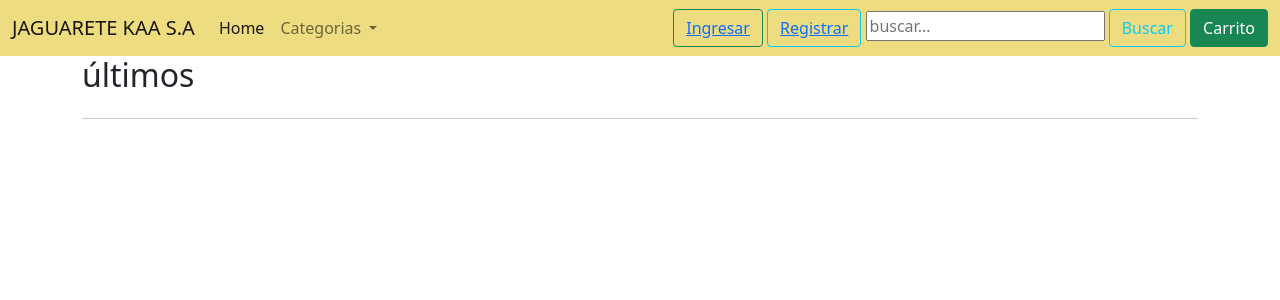
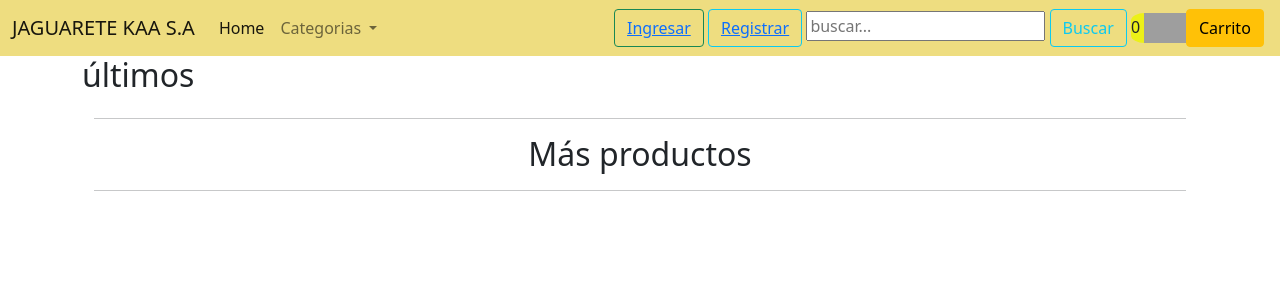
Before and after one commit to fer-kt/django-ecommerce, a Django app: page / in a window 1280 px wide. Shown: the top 300 px of the page. Run offline with Django 3.2, Linux system fonts and the light colour scheme; data that the repository does not hold is empty; grey boxes are pictures that could not be loaded.

Commit message:
carrito agregado y solucionados algunos pequeños bugs

```diff
--- a/TIENDA/context_processor.py
+++ b/TIENDA/context_processor.py
@@ -1,5 +1,10 @@
-from .models import Categoria
+from .models import Categoria, Producto
+
 
 def extras(request):
-    categoria = Categoria.objects.all()
-    return({ 'categoria': categoria})
+    if "carrito" not in request.session:
+        request.session["carrito"] = []
+    cantidad_productos = len(request.session['carrito'])
+    return({'categoria': Categoria.objects.all(),
+            'cantidad_productos': cantidad_productos,
+            })
--- a/TIENDA/models.py
+++ b/TIENDA/models.py
@@ -26,7 +26,9 @@ class Producto(models.Model):
 class Carrito(models.Model):
     usuario = models.ForeignKey(User, on_delete=models.CASCADE, related_name='usuario')
     lista = models.ManyToManyField(Producto)
-    #total
+
+    def guardar(self):
+        self.save()
 
     def __str__(self) -> str:
-        return f'{self.usuario}, {self.lista} '
+        return f'{self.usuario} '
--- a/TIENDA/templates/tienda/agregar.html
+++ b/TIENDA/templates/tienda/agregar.html
@@ -27,5 +27,6 @@
 
 
 
+
 <a href=" {% url 'tienda:home' %} " class="btn btn-primary"> Volver al inicio</a>
 {% endblock body %}
--- a/TIENDA/templates/tienda/index.html
+++ b/TIENDA/templates/tienda/index.html
@@ -8,40 +8,58 @@
 
 
 
+
 <h2>últimos </h2>
+<div class="container">
 
         <div class="row justify-content-md-around">
             {% for producto in nuevos  %}
+                <div class="col-sm">
                     <div class="card text-end" style="width: 18rem;">
+                        <div class="card-body">
                             <img src=" {{ media_url  }}{{ producto.imagen.url }}" class="card-img-top" alt="...">
-                <div class="card-body">
                             <h5 class="card-title">{{producto.titulo}}</h5>
-                    <p class="card-text">{{producto.descripcion}}</p>
+                            <p class="card-text">{{producto.descripcion |  slice:'0:50'}}...</p>
+                            <p class="card-text"> ${{producto.precio}} </p>
 
                             <a href="{% url 'tienda:producto' producto.id %}  " class="btn btn-primary">ver más</a>
+
+                        </div>
                     </div>
                 </div>
             {% endfor %}
         </div>
 
     <hr>
+</div>
 
 
+<div class="container">
+<h2 class="text-center">Más productos</h2>
+<hr>
+<table class="table table-hover table-responsive-md">
+    {% for producto in productos  %}
+        <tr>
+            <th scope="col " class="col-sm-1"> <img src=" {{ media_url  }}{{ producto.imagen.url }}" style="max-width: 100%;" alt= {{producto.titulo}}>  </th>
+            <th scope="col"> {{producto.titulo}} </th>
+            <th scope="col">{{producto.descripcion |slice:"0:50"}}... </th>
+            <th scope="col">${{producto.precio}} </th>
+            <th scope="col"><a href="{% url 'tienda:producto' producto.id %}  " class="btn btn-primary">ver más</a> </th>
 
-     <div class="row">
-        {% for producto in productos  %}
-            <div class="card text-end" style="width: 18rem;">
-                <img src=" {{ media_url  }}{{ producto.imagen.url }}" class="card-img-top img-thumbnail" alt= {{producto.titulo}}>
-                <div class="card-body">
-                    <h5 class="card-title">{{producto.titulo}}</h5>
-                    <p class="card-text">{{producto.descripcion}}</p>
-                    <p> {{producto.fecha}}   </p>
-                    <a href="{% url 'tienda:producto' producto.id %}  " class="btn btn-primary">ver más</a>
-                </div>
-            </div>
+        </tr>
       {% endfor %}
+
+</table>
+
 </div>
 
 
 
+
+
+
+
+
+
+
 {% endblock body %}
--- a/TIENDA/templates/tienda/layout.html
+++ b/TIENDA/templates/tienda/layout.html
@@ -61,17 +61,20 @@
                 <div class="dropdown">
                     {% if user.is_authenticated %}
                     Bienvenido!
-                    <button class="btn btn-warning dropdown-toggle" type="button" id="dropdownMenuButton1" data-bs-toggle="dropdown" aria-expanded="false">
+                    <button class="btn btn-warning dropdown-toggle" type="button" id="dropdownMenuButton1"
+                        data-bs-toggle="dropdown" aria-expanded="false">
                         {{user.username}}
                     </button>
                     <ul class="dropdown-menu" aria-labelledby="dropdownMenuButton1">
-                          <li><a class="dropdown-item btn btn-warning" href="{% url 'logout' %} ">Salir</a></li>
+                        <li><a class="dropdown-item btn btn-warning" href="{% url 'logout' %} ">Salir  </a></li>
 
                     </ul>
                     {% else %}
                     <div class="d-grid gap-2 d-md-block">
-                            <button class="btn btn-outline-success" type="button"><a href=" {% url 'login' %} ">Ingresar</a></button>
-                            <button class="btn btn-outline-info" type="button"><a href=" {% url 'USUARIOS:registrarse' %} ">Registrar</a></button>
+                        <button class="btn btn-outline-success" type="button"><a
+                                href=" {% url 'login' %} ">Ingresar</a></button>
+                        <button class="btn btn-outline-info" type="button"><a
+                                href=" {% url 'USUARIOS:registrarse' %} ">Registrar</a></button>
                     </div>
 
 
@@ -84,10 +87,15 @@
                     <input name="buscar" type="text" placeholder="buscar...">
                     <button type="submit" class="btn btn-outline-info">Buscar</button>
                 </form>
+                &NonBreakingSpace;
+                <div class="circulo" style="border-radius: 25%; background-color:rgb(236, 240, 24); max-width: 55px">  {{cantidad_productos}}
+                    <img src="https://image.flaticon.com/icons/png/512/419/419910.png" style="max-width: 75%;" alt="" srcset="">
+                     </div>
+               <a href=" {% url 'tienda:checkout' %} " class="btn btn-warning">Carrito </a>
 
             &NonBreakingSpace;
 
-                        <button type="button" class="btn btn-success">Carrito</button>
+
 
 
         </div>
--- a/TIENDA/templates/tienda/producto.html
+++ b/TIENDA/templates/tienda/producto.html
@@ -6,7 +6,10 @@
         {{ ctx.titulo }}
         <small class="text-muted"> - {{ ctx.categoria }}</small>
     </h3>
+    <button class=" btn btn-success" style="color: white;">
+        <a href="{% url 'tienda:carrito' ctx.id %}">Añadir al carrito</a>
 
+    </button>
     <p>
 
         {{ ctx.descripcion }}
--- a/TIENDA/urls.py
+++ b/TIENDA/urls.py
@@ -10,5 +10,9 @@ urlpatterns = [
     path('categoria/<int:id>', views.categoria, name = 'categorias'),
     path('editar/<int:id_producto>', views.editar, name = 'editar'),
     path('eliminar/<articulo_id>', views.eliminar, name = 'eliminar'),
-    path('buscar/', views.buscar, name = 'buscar')
+    path('buscar/', views.buscar, name = 'buscar'),
+    path('carrito/<int:id_producto>', views.carrito, name = 'carrito'),
+    path('checkout/', views.checkout, name = 'checkout'),
+    path('borrar_carrito/', views.borrar_carrito, name ='borrar_carrito'),
+    path('confirmar/', views.confirmar_pedido, name= 'confirmar_pedido'),
 ]
--- a/TIENDA/views.py
+++ b/TIENDA/views.py
@@ -1,28 +1,30 @@
 import django
-from django.contrib.auth.models import Permission
+from django.contrib.auth.models import Permission, User
 from django.db.models.query_utils import Q
-import TIENDA
 from django.shortcuts import render, get_object_or_404, redirect
 from django.http import HttpResponse, HttpResponseRedirect
-from .models import Producto, Categoria
+from .models import Producto, Categoria, Carrito
 from .forms import FormProducto, Producto
 from django.urls import reverse
 from django.contrib.auth.decorators import permission_required, login_required
 
 
 def home(request):
+    if "carrito" not in request.session:
+            request.session["carrito"] = []
     nuevos = Producto.objects.all().order_by('-fecha')[:3]
     productos = Producto.objects.all().order_by('-fecha')[3:10]
 
     return render(request, 'tienda/index.html', {
         'productos': productos,
         'nuevos': nuevos,
+        'carrito': request.session["carrito"]
+
 
     })
 
 
 def producto(request, id_producto):
-
 
     return render(request, 'tienda/producto.html', {
         'ctx': get_object_or_404(Producto, id=id_producto),
@@ -30,10 +32,11 @@ def producto(request, id_producto):
 
     })
 
+
 @permission_required('TIENDA.add_producto')
 def agregar(request):
 
-    data = {"form": FormProducto() }
+    data = {"form": FormProducto()}
     if request.method == "POST":
         form = FormProducto(data=request.POST, files=request.FILES)
         if form.is_valid():
@@ -52,21 +55,23 @@ def categoria(request, id):
     })
 
 
-
 @permission_required('TIENDA.producto_change')
 def editar(request, id_producto):
-    producto = get_object_or_404(Producto, id = id_producto)
+    producto = get_object_or_404(Producto, id=id_producto)
     if request.method == 'POST':
-        form = FormProducto(data=request.POST, files=request.FILES, instance= producto)
+        form = FormProducto(data=request.POST,
+                            files=request.FILES, instance=producto)
         if form.is_valid():
             form.save()
             return redirect('tienda:home')
     else:
-        form = FormProducto(instance= producto)
+        form = FormProducto(instance=producto)
         return render(request, 'tienda/editar.html', {
             'producto': producto,
             'form': form
         })
+
+
 @permission_required('TIENDA.delete_producto')
 def eliminar(request, articulo_id):
     producto = get_object_or_404(Producto, id=articulo_id)
@@ -77,10 +82,45 @@ def eliminar(request, articulo_id):
 def buscar(request):
     buscar = request.GET['buscar']
     producto = Producto.objects.filter(
-        Q(descripcion__contains = buscar) | Q(titulo__contains=buscar) )
+        Q(descripcion__contains=buscar) | Q(titulo__contains=buscar))
 
     return render(request, 'tienda/buscar.html', {
 
         'producto': producto,
 
     })
+
+
+def carrito(request, id_producto):
+    request.session['carrito'] += [id_producto]
+    return redirect('tienda:home')
+
+
+def checkout(request):
+    productos = []
+    total = 0
+    for id in request.session['carrito']:
+        productos.append(get_object_or_404(Producto, id=id))
+        total += Producto.objects.get(id=id).precio
+    print(total)
+
+    return render(request, 'tienda/carrito.html', {
+        'carrito': request.session['carrito'],
+        'productos': productos,
+        'total': total
+    })
+
+def borrar_carrito(request):
+    request.session['carrito'] = []
+    return redirect("tienda:checkout")
+
+@login_required
+def confirmar_pedido(request):
+    usuario = User.objects.get(username=request.user)
+
+    cart = Carrito.objects.create(usuario = usuario)
+    cart.save()
+    for id in request.session['carrito']:
+        cart.lista.add(Producto.objects.get(id=id))
+    request.session['carrito'] = []
+    return redirect("tienda:home")
--- a/TP/settings.py
+++ b/TP/settings.py
@@ -16,7 +16,7 @@ SECRET_KEY = 'django-insecure-zc8r0dj!e0!9qbti)x)ff65fhc2^2y_-xzr50!s@v^7r6)3ykv
 # SECURITY WARNING: don't run with debug turned on in production!
 DEBUG = True
 
-ALLOWED_HOSTS = []
+ALLOWED_HOSTS = ['192.168.100.15','127.0.0.1']
 
 
 # Application definition
--- a/TP/templates/registration/logged_out.html
+++ b/TP/templates/registration/logged_out.html
@@ -1,7 +1,7 @@
 {% extends 'tienda/layout.html' %}
 {% block content %}
-<div class="container">
-    <p>Muchas gracias! Vuelva pronto.</p>
-    <a href="{% url 'login'%}">Click aqui para volver a acceder.</a>
+<div class="container text-center">
+    <p ">Muchas gracias! Vuelva pronto.</p>
+    <a  href="{% url 'login'%}" >Click aqui para volver a acceder.</a>
 </div>
 {% endblock %}
--- a/USUARIOS/views.py
+++ b/USUARIOS/views.py
@@ -10,11 +10,14 @@ def registrarse(request):
         form = RegistroForm(request.POST)
         if form.is_valid():
             form.save()
+            print('ok')
             return HttpResponseRedirect(reverse('login'))
         else:
+            print('no ok')
             return HttpResponseRedirect(reverse('registrarse'))
 
     else:
+        print('entro acá')
         form = RegistroForm()
         return render(request, 'registration/registro.html', {
         'form': form
```
Also changed, not shown: TIENDA/templates/tienda/carrito.html (added, +68 -0 lines). Lines whose indentation alone changed are shown as unchanged.
